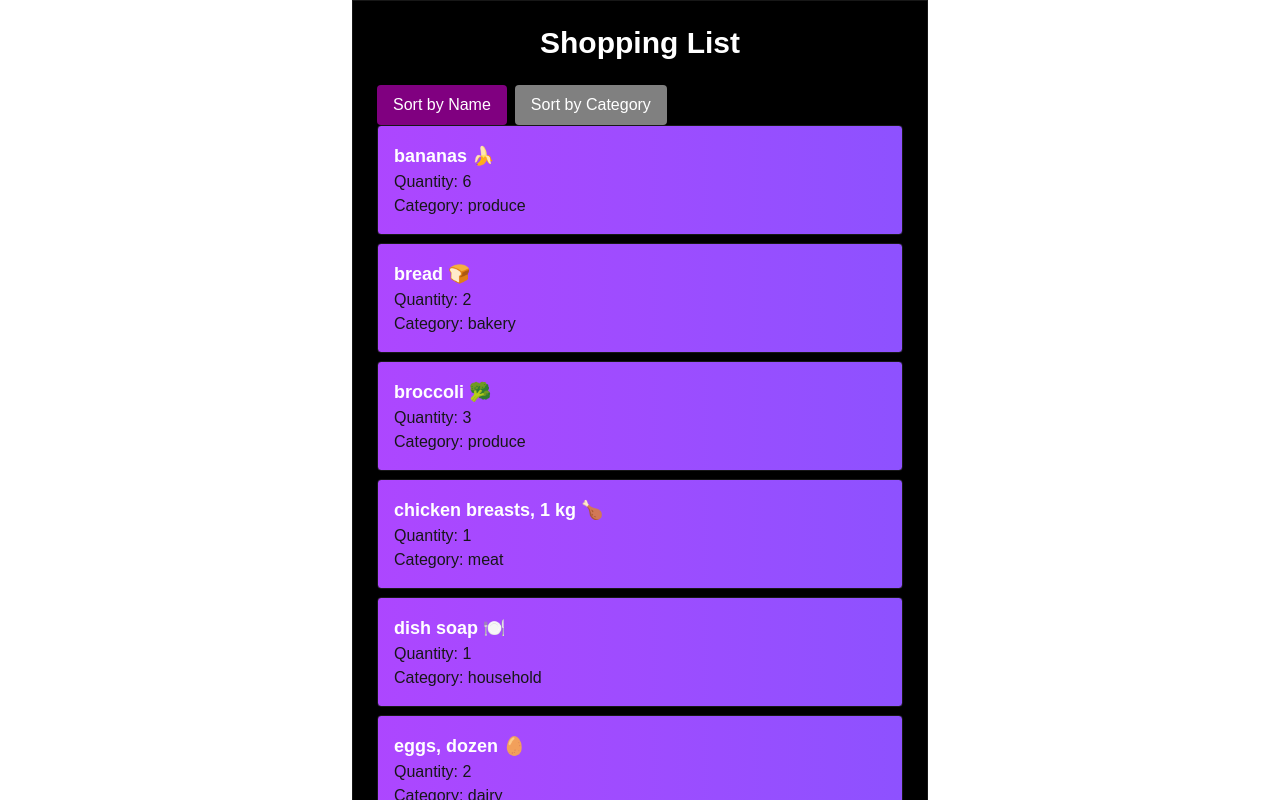
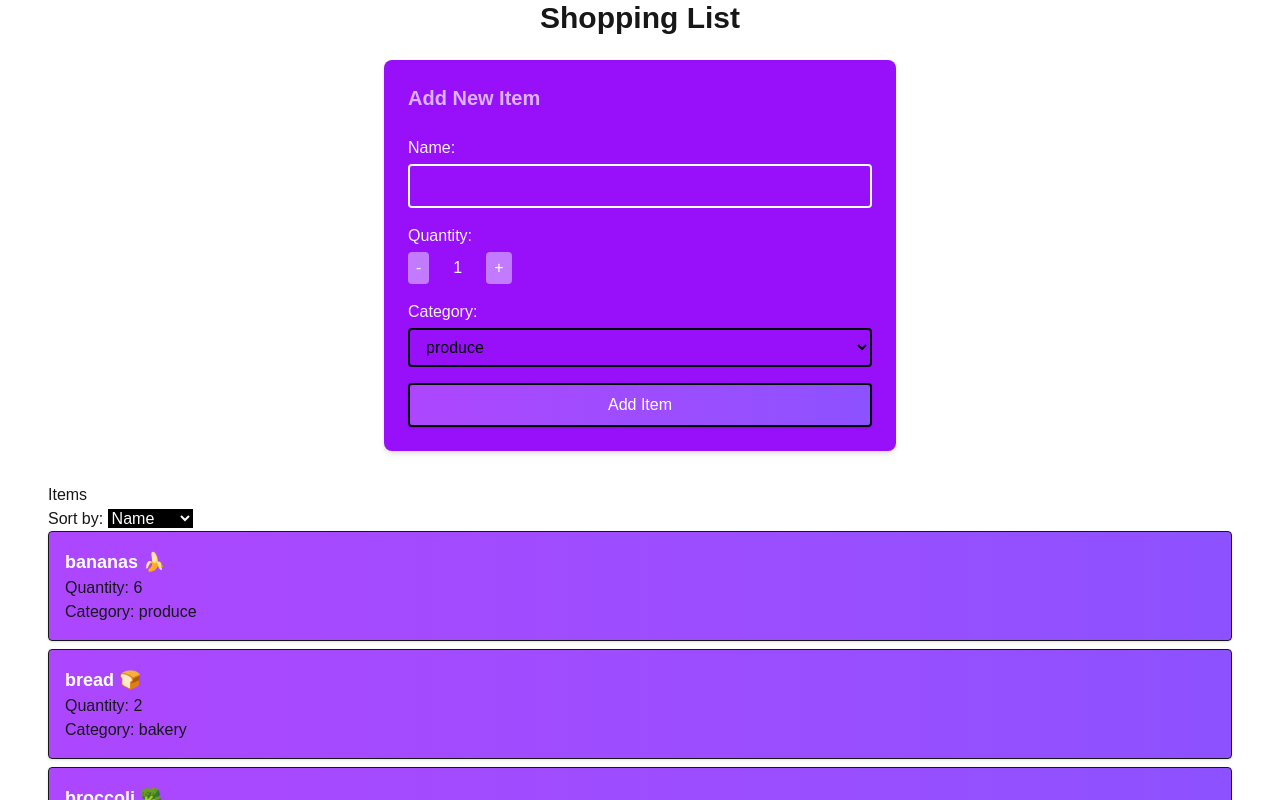
Before and after one commit to Kiwito7103/cprg306-assignments, a Next.js app: page /week-7 in a window 1280 px wide. Shown: the top 800 px of the page. Built offline with nearby package versions, Linux system fonts and the light colour scheme.

Commit message:
Finished week 7
This time i finished it and styled it, should of probably pushed it maybe once or twice before :(

```diff
--- a/app/week-7/item-list.js
+++ b/app/week-7/item-list.js
@@ -1,11 +1,8 @@
 "use client";
+import React, { useState } from "react";
+import Item from "./item";
 
-import React, { useState } from 'react';
-import Item from './item';
-import itemsData from './items.js';
-
-function ItemList() {
-  const [items] = useState(itemsData);
+function ItemList({ items }) {
   const [sortBy, setSortBy] = useState("name");
 
   const sortedItems = [...items].sort((a, b) => {
@@ -18,31 +15,21 @@ function ItemList() {
   });
 
   return (
-    <div>
-      <button
-        onClick={() => setSortBy("name")}
-        style={{ backgroundColor: sortBy === "name" ? 'purple' : 'gray', color: 'white', marginRight: 8, padding: '8px 16px', borderRadius: 4 }}
-      >
-        Sort by Name
-      </button>
-      <button
-        onClick={() => setSortBy("category")}
-        style={{ backgroundColor: sortBy === "category" ? 'purple' : 'gray', color: 'white', padding: '8px 16px', borderRadius: 4 }}
-      >
-        Sort by Category
-      </button>
-
+    <section className="px-4 md:px-12 ">
+      <h2>Items</h2>
+      <label>
+        Sort by:{" "}
+        <select className="bg-black text-white" value={sortBy} onChange={(e) => setSortBy(e.target.value)}>
+          <option value="name">Name</option>
+          <option value="category">Category</option>
+        </select>
+      </label>
       <ul>
         {sortedItems.map((item) => (
-          <Item
-            key={item.id}
-            name={item.name}
-            quantity={item.quantity}
-            category={item.category}
-          />
+          <Item key={item.id} {...item} />
         ))}
       </ul>
-    </div>
+    </section>
   );
 }
 
--- a/app/week-7/item.js
+++ b/app/week-7/item.js
@@ -1,7 +1,7 @@
 
 function Item({ name, quantity, category }) {
   return (
-    <li className="bg-gradient-to-r from-purple-500 to-violet-500 rounded shadow p-4 mb-2 flex flex-col border">
+    <li className="bg-gradient-to-r from-purple-500 to-violet-500 rounded shadow p-4 mb-2 flex flex-col border ">
       <span className="font-bold text-lg text-white">{name}</span>
       <span className="text-white-600">Quantity: {quantity}</span>
       <span className="text-white-500">Category: {category}</span>
--- a/app/week-7/items.js
+++ b/app/week-7/items.js
@@ -73,6 +73,6 @@ const itemsData = [
     "quantity": 4,
     "category": "household"
   }
-]
+];
 
 export default itemsData;
--- a/app/week-7/new-item.js
+++ b/app/week-7/new-item.js
@@ -1,37 +1,11 @@
 "use client";
 import { useState } from "react";
 
-function NewItem() {
-
+function NewItem({ onAddItem }) {
   const [name, setName] = useState("");
-
   const [quantity, setQuantity] = useState(1);
-
   const [category, setCategory] = useState("produce");
 
-  function increment() {
-    setQuantity((prev) => (prev < 20 ? prev + 1 : prev));
-  }
-
-
-  function decrement() {
-    setQuantity((prev) => (prev > 1 ? prev - 1 : prev));
-  }
-
-  function handleSubmit(e) {
-    e.preventDefault(); //
-
-    const item = { name, quantity, category };
-
-    console.log(item);
-    alert(`Name: ${name}\nQuantity: ${quantity}\nCategory: ${category}`);
-
-
-    setName("");
-    setQuantity(1);
-    setCategory("produce");
-
-  }
   const categories = [
     "produce",
     "dairy",
@@ -46,69 +20,73 @@ function NewItem() {
     "other",
   ];
 
+  function increment() {
+    setQuantity((prev) => (prev < 20 ? prev + 1 : prev));
+  }
+
+  function decrement() {
+    setQuantity((prev) => (prev > 1 ? prev - 1 : prev));
+  }
+
+  function handleSubmit(e) {
+    e.preventDefault();
+
+    const newItem = {
+      id: Math.random().toString(36).substring(2, 9),
+      name,
+      quantity,
+      category,
+    };
+
+    onAddItem(newItem);
+
+    setName("");
+    setQuantity(1);
+    setCategory("produce");
+  }
+
   return (
-    <div className="relative h-screen w-screen flex items-center justify-center">
-      <form
-        onSubmit={handleSubmit}
-        className="p-6 bg-gray-700 rounded space-y-4 w-80"
-      >
+    <form onSubmit={handleSubmit} className="bg-purple-600 rounded-lg shadow-md p-6 mb-8 max-w-lg mx-auto flex flex-col gap-4">
+      <h2 className="text-xl font-semibold text-purple-300 mb-2">Add New Item</h2>
 
-        <div>
-          <label htmlFor="name" className="block font-medium mb-1">
-            Name
-          </label>
+      <label className="flex flex-col gap-1 text-zinc-100">
+        Name:
         <input
-            id="name"
+          className="rounded px-3 py-2 text-white border-2"
           type="text"
           value={name}
+          required
           onChange={(e) => setName(e.target.value)}
-            required
-            className="w-full border border-white p-2 rounded text-black"
-            placeholder="Item name (e.g., Milk, Bread, Eggs)"
         />
+      </label>
+
+      <label className="flex flex-col gap-1 text-zinc-100">
+        Quantity:
+        <div className="flex items-center gap-2">
+          <button type="button" className="bg-purple-400 px-2 py-1 rounded text-white" onClick={decrement}>-</button>
+          <span className="px-4">{quantity}</span>
+          <button type="button" className="bg-purple-400 px-2 py-1 rounded text-white" onClick={increment}>+</button>
         </div>
-        <div className="flex items-center space-x-4">
-          <button
-            type="button"
-            onClick={decrement}
-            disabled={quantity === 1}
-            className="px-3 py-1 bg-blue-500 text-white rounded disabled:bg-gray-300"
-          >-</button>
-          <span className="text-black text-2xl flex items-center relative">
-            {quantity}
-          </span>
-          <button
-            type="button"
-            onClick={increment}
-            disabled={quantity === 20}
-            className="px-3 py-1 bg-blue-500 text-white rounded disabled:bg-gray-300"
-          >+</button>
-        </div>
+      </label>
 
-        <div>
-          <label htmlFor="category" className="block font-medium mb-1">
-            Category
-          </label>
-          <select value={category} onChange={(e) => setCategory(e.target.value)} className="w-full border border-white rounded p-2 bg-grey-700 text-black"
+      <label className="flex flex-col gap-1 text-zinc-100">
+        Category:
+        <select
+          className="rounded px-3 py-2 text-black border-2"
+          value={category}
+          onChange={(e) => setCategory(e.target.value)}
         >
           {categories.map((cat) => (
-              <option key={cat} value={cat}>
-                {cat.charAt(0).toUpperCase() + cat.slice(1)}
-              </option>
+            <option key={cat}>{cat}</option>
           ))}
         </select>
+      </label>
 
-
-        </div>
-
-        <button
-          type="submit"
-          className="w-full bg-green-500 text-white p-2 rounded hover:bg-green-600"
-        >
-          Submit
+      <button type="submit" className="bg-gradient-to-r from-purple-500 to-violet-500 text-white border-2 border-black px-4 py-2 rounded shadow hover:from-purple-600 hover:to-violet-600 transition">
+        Add Item
       </button>
     </form>
-    </div>
+
   );
 }
 
--- a/app/week-7/page.js
+++ b/app/week-7/page.js
@@ -1,12 +1,24 @@
-import ItemList from './item-list';
-import React from 'react';
+"use client";
+
+import React, { useState } from "react";
+import NewItem from "./new-item";
+import ItemList from "./item-list";
+import itemsData from "./items.js";
 
 function Page() {
+  const [items, setItems] = useState(itemsData);
+
+  const handleAddItem = (newItem) => {
+    setItems((prevItems) => [...prevItems, newItem]);
+  };
+
   return (
-    <main className="max-w-xl mx-auto p-6 bg-black min-h-screen border ">
-      <h1 className="text-3xl font-bold mb-6 text-white text-center">Shopping List</h1>
-      <ItemList />
+    <main className="page">
+      <h1 className="text-3xl font-bold text-center mb-6">Shopping List</h1>
+      <NewItem onAddItem={handleAddItem} />
+      <ItemList items={items} />
     </main>
-  )
+  );
 }
+
 export default Page;
```
Lines whose indentation alone changed are shown as unchanged.
